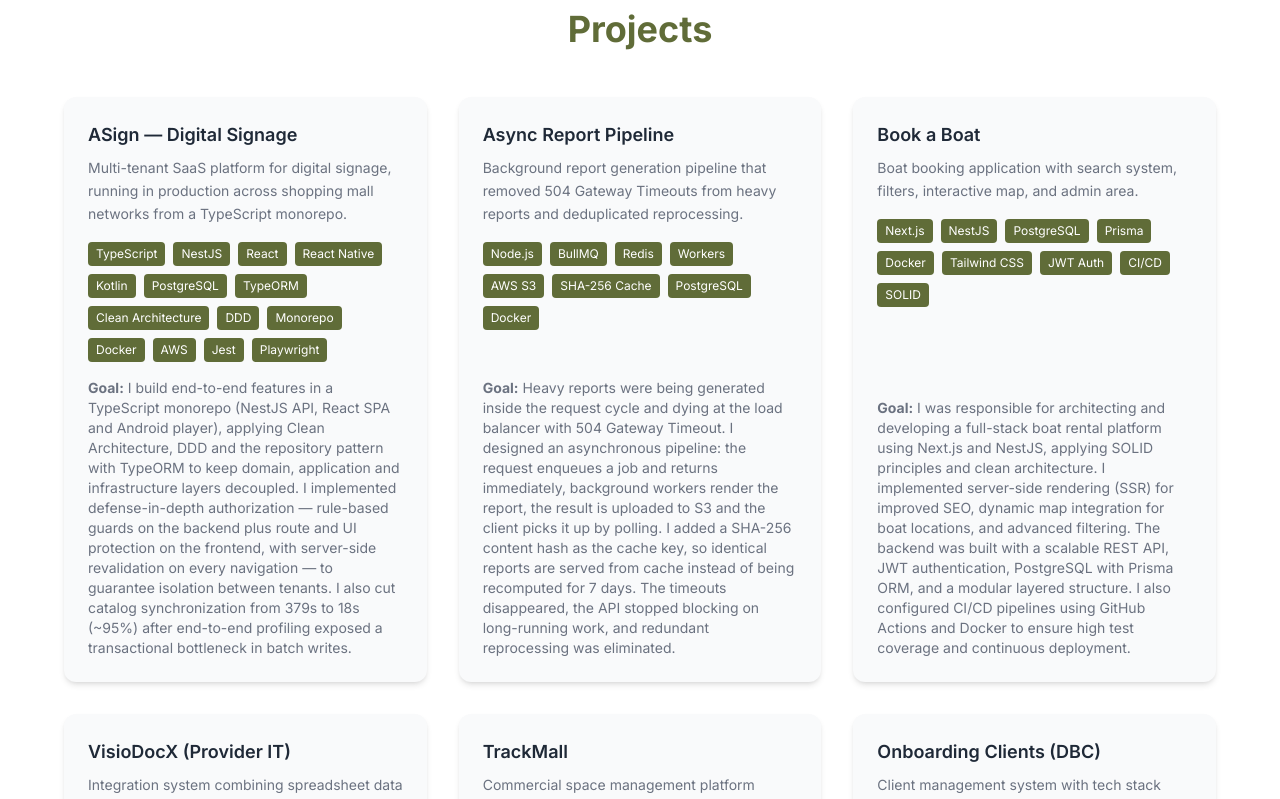
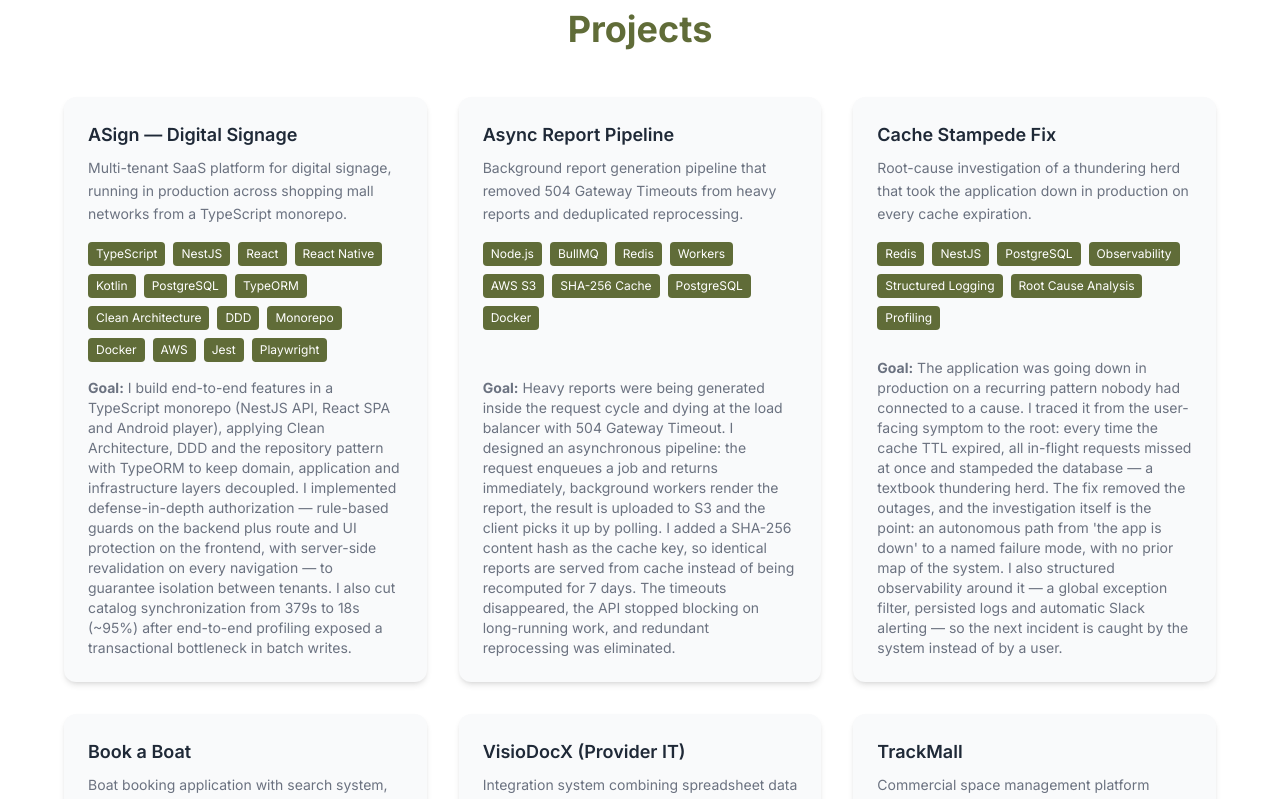
Before and after one commit to davidalmeidasj/my-resume, a Vue app: page / in a window 1280 px wide. Shown: the part 2200-2999 px from the top of the page. Built offline with nearby package versions, Linux system fonts and the light colour scheme.

Commit message:
feat(projects): add cache stampede investigation project

```diff
--- a/src/components/ProjectsSection.vue
+++ b/src/components/ProjectsSection.vue
@@ -38,6 +38,21 @@ const projects = [
       'SHA-256 Cache',
       'PostgreSQL',
       'Docker'
+    ],
+    github: null
+  },
+  {
+    titleKey: 'projects.cacheStampede.title',
+    descriptionKey: 'projects.cacheStampede.description',
+    goalKey: 'projects.cacheStampede.goal',
+    techs: [
+      'Redis',
+      'NestJS',
+      'PostgreSQL',
+      'Observability',
+      'Structured Logging',
+      'Root Cause Analysis',
+      'Profiling'
     ],
     github: null
   },
--- a/src/locales/en.json
+++ b/src/locales/en.json
@@ -53,6 +53,11 @@
       "description": "Background report generation pipeline that removed 504 Gateway Timeouts from heavy reports and deduplicated reprocessing.",
       "goal": "Heavy reports were being generated inside the request cycle and dying at the load balancer with 504 Gateway Timeout. I designed an asynchronous pipeline: the request enqueues a job and returns immediately, background workers render the report, the result is uploaded to S3 and the client picks it up by polling. I added a SHA-256 content hash as the cache key, so identical reports are served from cache instead of being recomputed for 7 days. The timeouts disappeared, the API stopped blocking on long-running work, and redundant reprocessing was eliminated."
     },
+    "cacheStampede": {
+      "title": "Cache Stampede Fix",
+      "description": "Root-cause investigation of a thundering herd that took the application down in production on every cache expiration.",
+      "goal": "The application was going down in production on a recurring pattern nobody had connected to a cause. I traced it from the user-facing symptom to the root: every time the cache TTL expired, all in-flight requests missed at once and stampeded the database — a textbook thundering herd. The fix removed the outages, and the investigation itself is the point: an autonomous path from 'the app is down' to a named failure mode, with no prior map of the system. I also structured observability around it — a global exception filter, persisted logs and automatic Slack alerting — so the next incident is caught by the system instead of by a user."
+    },
     "resume": {
       "title": "My Portfolio",
       "description": "Responsive portfolio built with Vue 3, Tailwind CSS, multi-language support, and mobile-first design."
--- a/src/locales/es.json
+++ b/src/locales/es.json
@@ -53,6 +53,11 @@
       "description": "Pipeline de generación de informes en segundo plano que eliminó los 504 Gateway Timeout en informes pesados y deduplicó el reprocesamiento.",
       "goal": "Los informes pesados se generaban dentro del ciclo de la petición y morían en el balanceador con 504 Gateway Timeout. Diseñé un pipeline asíncrono: la petición encola un job y responde de inmediato, workers en segundo plano generan el informe, el resultado se sube a S3 y el cliente lo recoge por polling. Añadí un hash SHA-256 del contenido como clave de caché, sirviendo informes idénticos desde la caché en lugar de recalcularlos durante 7 días. Los timeouts desaparecieron, la API dejó de bloquearse en trabajo largo y se eliminó el reprocesamiento redundante."
     },
+    "cacheStampede": {
+      "title": "Corrección de Estampida de Caché",
+      "description": "Investigación de causa raíz de un thundering herd que tumbaba la aplicación en producción en cada expiración de caché.",
+      "goal": "La aplicación caía en producción con un patrón recurrente que nadie había ligado a una causa. La rastreé desde el síntoma en el usuario hasta la raíz: cada vez que expiraba el TTL de la caché, todas las peticiones en curso fallaban a la vez y estampaban la base de datos — un thundering herd de manual. La corrección eliminó las caídas, y la investigación en sí es lo relevante: un camino autónomo desde 'la aplicación está caída' hasta un modo de fallo con nombre, sin un mapa previo del sistema. También estructuré la observabilidad alrededor — filtro global de excepciones, logs persistidos y alerta automática en Slack — para que el próximo incidente lo detecte el sistema y no un usuario."
+    },
     "resume": {
       "title": "Mi Portafolio",
       "description": "Portafolio responsivo con Vue 3, Tailwind CSS, soporte para múltiples idiomas y diseño mobile first."
--- a/src/locales/pt.json
+++ b/src/locales/pt.json
@@ -53,6 +53,11 @@
       "description": "Pipeline de geração de relatórios em background que eliminou os 504 Gateway Timeout em relatórios pesados e deduplicou o reprocessamento.",
       "goal": "Relatórios pesados eram gerados dentro do ciclo da requisição e morriam no balanceador com 504 Gateway Timeout. Projetei um pipeline assíncrono: a requisição enfileira um job e retorna na hora, workers em background geram o relatório, o resultado sobe para o S3 e o cliente busca por polling. Adicionei um hash SHA-256 do conteúdo como chave de cache, servindo relatórios idênticos a partir do cache em vez de recalculá-los por 7 dias. Os timeouts desapareceram, a API deixou de travar em trabalho longo e o reprocessamento redundante foi eliminado."
     },
+    "cacheStampede": {
+      "title": "Correção de Estampida de Cache",
+      "description": "Investigação de causa raiz de um thundering herd que derrubava a aplicação em produção a cada expiração de cache.",
+      "goal": "A aplicação caía em produção num padrão recorrente que ninguém havia ligado a uma causa. Rastreei do sintoma no usuário até a raiz: a cada expiração do TTL do cache, todas as requisições em curso davam miss ao mesmo tempo e estampidavam o banco — um thundering herd clássico. A correção eliminou as quedas, e a investigação em si é o ponto: um caminho autônomo de 'a aplicação está fora' até um modo de falha nomeado, sem mapa prévio do sistema. Também estruturei a observabilidade em volta disso — filtro global de exceções, log persistido e alerta automático no Slack — para que o próximo incidente seja pego pelo sistema, e não por um usuário."
+    },
     "resume": {
       "title": "Meu Portfólio",
       "description": "Portfólio responsivo com Vue 3, Tailwind CSS, suporte a múltiplos idiomas e design mobile first."
```
